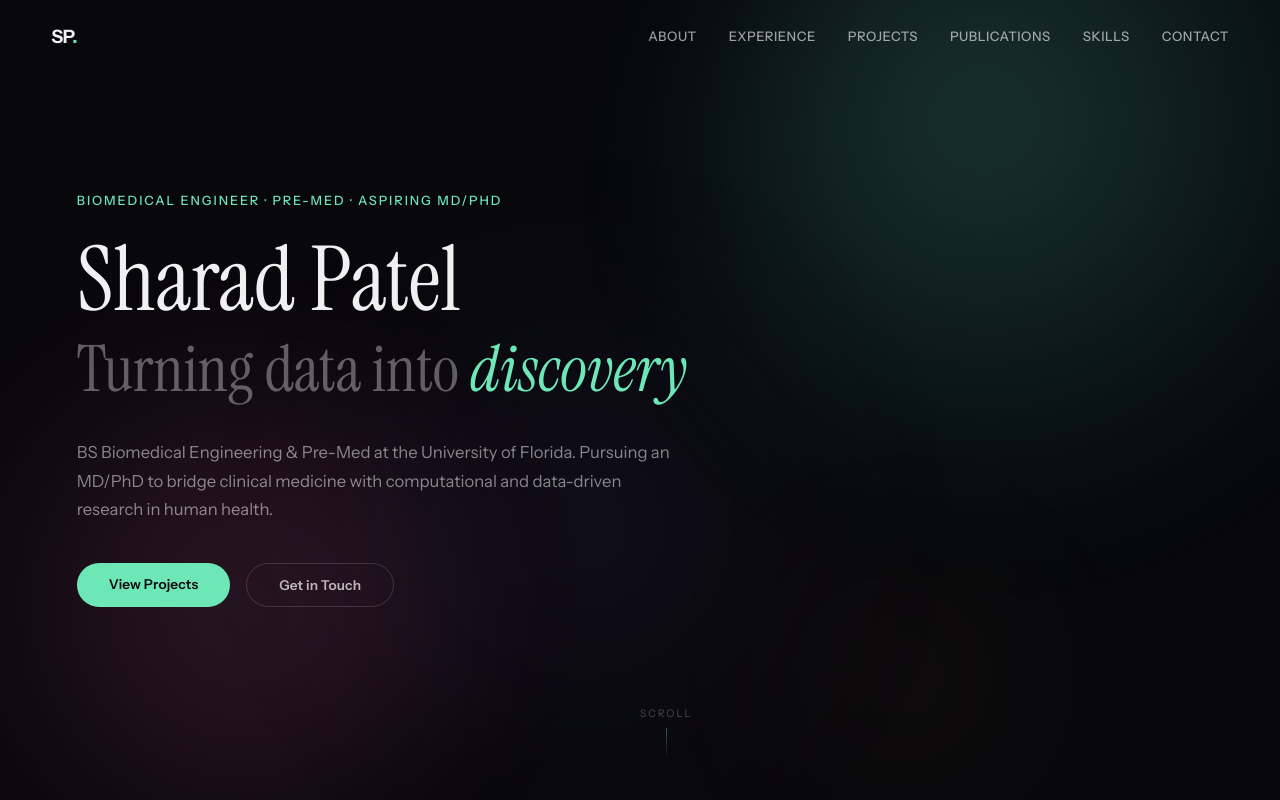
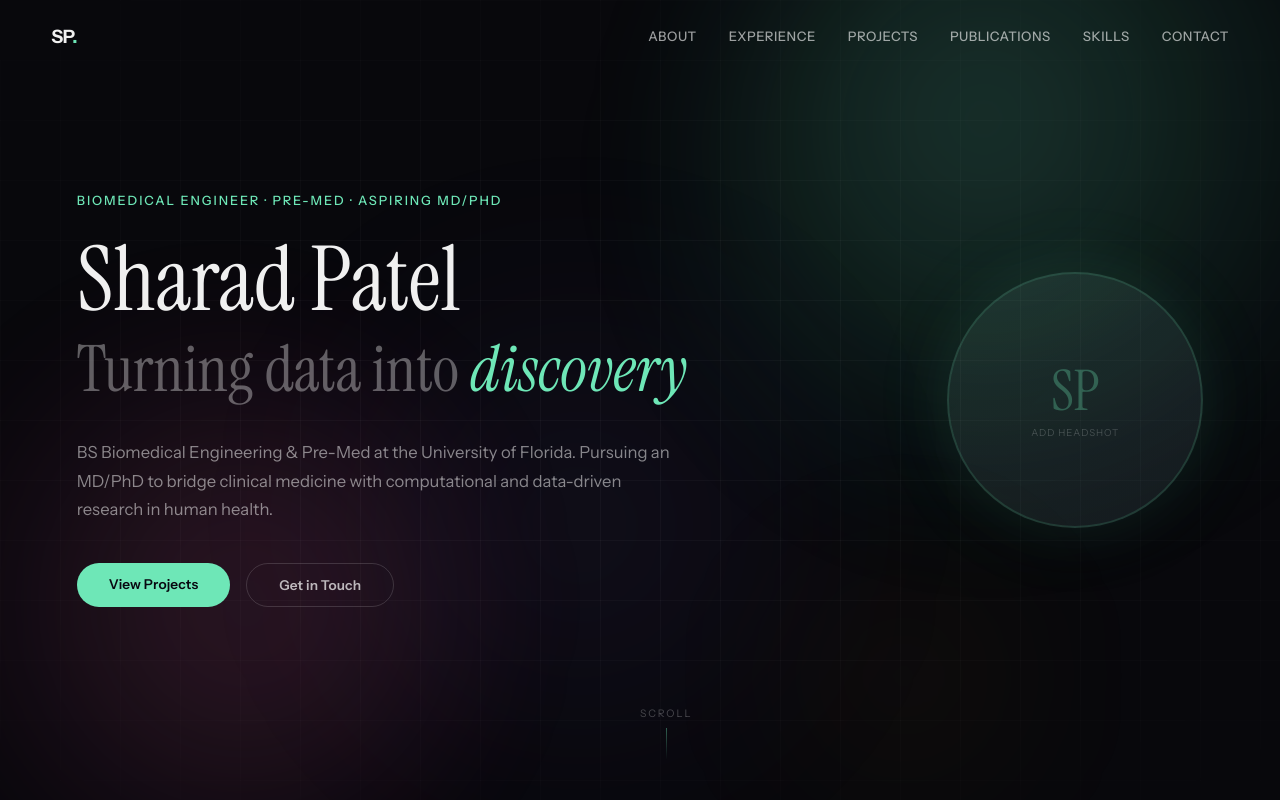
Before and after one commit to sharadrpatel/sharad-portfolio, a React (Vite) app: page / in a window 1280 px wide. Shown: the top 800 px of the page. Built offline with nearby package versions, Linux system fonts and the light colour scheme.

Commit message:
Add grid pattern and headshot

```diff
--- a/src/App.jsx
+++ b/src/App.jsx
@@ -556,7 +556,34 @@ function Hero() {
         }} />
       </div>
 
-      <div style={{ position: "relative", zIndex: 1 }}>
+      {/* Grid pattern overlay */}
+      <div className="hero-grid" style={{
+        position: "absolute",
+        inset: 0,
+        backgroundImage: `
+          linear-gradient(rgba(255,255,255,0.03) 1px, transparent 1px),
+          linear-gradient(90deg, rgba(255,255,255,0.03) 1px, transparent 1px)
+        `,
+        backgroundSize: "60px 60px",
+        pointerEvents: "none",
+        zIndex: 0,
+        maskImage: "radial-gradient(ellipse 80% 70% at 50% 50%, black 30%, transparent 100%)",
+        WebkitMaskImage: "radial-gradient(ellipse 80% 70% at 50% 50%, black 30%, transparent 100%)",
+      }} />
+
+      {/* Hero content — two column */}
+      <div className="hero-content" style={{
+        position: "relative",
+        zIndex: 1,
+        display: "grid",
+        gridTemplateColumns: "1fr auto",
+        gap: "clamp(2rem, 5vw, 5rem)",
+        alignItems: "center",
+        maxWidth: 1200,
+        width: "100%",
+      }}>
+        {/* Left — text */}
+        <div>
         <p
           style={{
             fontFamily: "'Instrument Sans', sans-serif",
@@ -649,6 +676,66 @@ function Hero() {
           <a href="#contact" style={btnSecondary}>
             Get in Touch
           </a>
+        </div>
+        </div>
+
+        {/* Right — headshot */}
+        <div style={{
+          opacity: 0,
+          animation: "fadeUp 0.8s 0.6s forwards",
+        }}>
+          <div style={{
+            width: "clamp(200px, 20vw, 300px)",
+            height: "clamp(200px, 20vw, 300px)",
+            borderRadius: "50%",
+            overflow: "hidden",
+            border: "2px solid rgba(110,231,183,0.2)",
+            boxShadow: "0 0 60px rgba(110,231,183,0.08), 0 0 120px rgba(110,231,183,0.04)",
+            position: "relative",
+            background: "rgba(255,255,255,0.03)",
+          }}>
+            {/*
+              ── REPLACE THIS WITH YOUR HEADSHOT ──
+              1. Add your photo to /public/headshot.jpg
+              2. Uncomment the <img> tag below
+              3. Delete the placeholder <div> below
+            */}
+            {/* <img
+              src="/headshot.jpg"
+              alt="Sharad Patel"
+              style={{
+                width: "100%",
+                height: "100%",
+                objectFit: "cover",
+              }}
+            /> */}
+
+            {/* Placeholder — remove once you add your photo */}
+            <div style={{
+              width: "100%",
+              height: "100%",
+              display: "flex",
+              alignItems: "center",
+              justifyContent: "center",
+              flexDirection: "column",
+              gap: "0.5rem",
+              background: "linear-gradient(135deg, rgba(110,231,183,0.08) 0%, rgba(147,197,253,0.05) 100%)",
+            }}>
+              <span style={{
+                fontFamily: "'Instrument Serif', serif",
+                fontSize: "3.5rem",
+                color: "rgba(110,231,183,0.3)",
+                lineHeight: 1,
+              }}>SP</span>
+              <span style={{
+                fontFamily: "'Instrument Sans', sans-serif",
+                fontSize: "0.6rem",
+                color: "rgba(255,255,255,0.2)",
+                letterSpacing: "0.1em",
+                textTransform: "uppercase",
+              }}>Add headshot</span>
+            </div>
+          </div>
         </div>
       </div>
 
@@ -1640,6 +1727,19 @@ export default function App() {
           }
         }
 
+        /* Responsive hero layout */
+        @media (max-width: 900px) {
+          .hero-content {
+            grid-template-columns: 1fr !important;
+            text-align: left;
+          }
+          .hero-content > div:last-child {
+            display: flex;
+            justify-content: flex-start;
+            order: -1;
+          }
+        }
+
         /* Responsive nav */
         @media (max-width: 768px) {
           .nav-desktop { display: none !important; }
```
Also changed, not shown: public/headshot.jpg (added), 1 other file (tests, documents, lock files or other folders).
